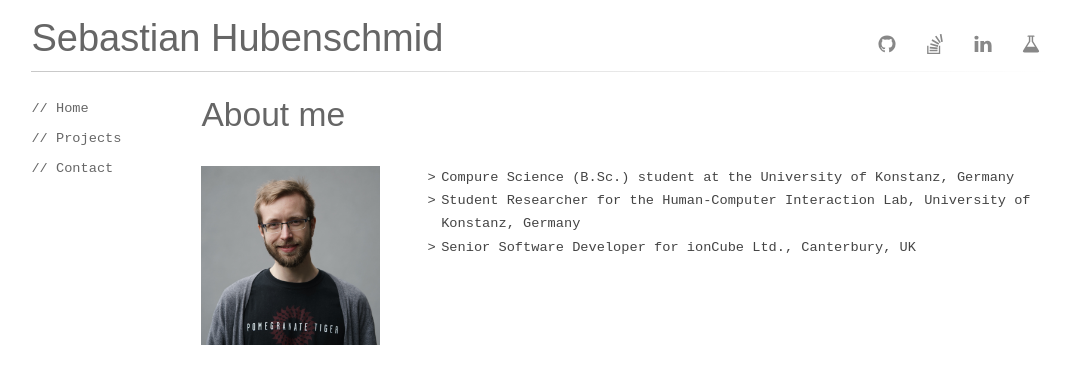
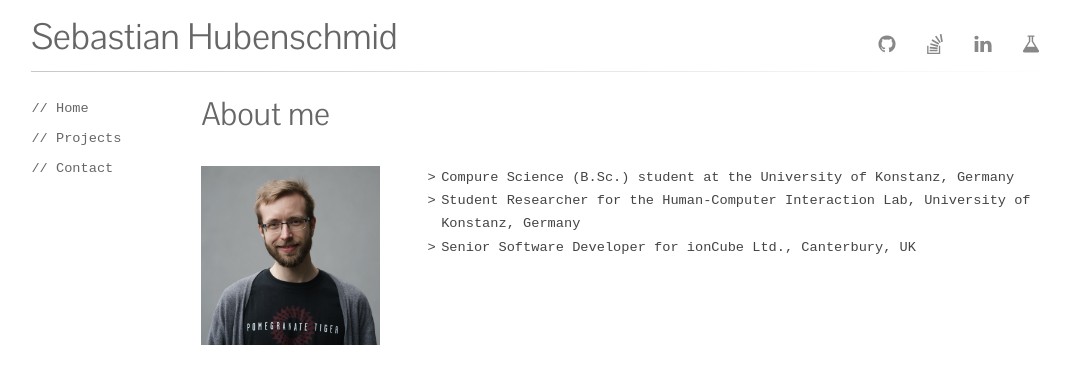
Before and after one commit to SebiH/PersonalWebsite, a Jekyll site: the page built from homepage/index.html, in a window 1280 px wide. Shown: the top 384 px of the page, without its empty margins (91-1161 px from the left). Built offline with Jekyll 4.4.1, drawn with Linux system fonts in a browser that asks for light colours; nearby versions of some CDN libraries; some web fonts are replaced; library files that are not in the unit come from our copies.

Commit message:
Host font locally

```diff
--- a/homepage/_includes/head.html
+++ b/homepage/_includes/head.html
@@ -14,7 +14,7 @@
 
     <link rel="stylesheet" href="/libs/pure/pure-min.css">
     <link rel="stylesheet" href="/libs/pure/grids-responsive-min.css">
-    <link href="https://fonts.googleapis.com/css?family=Pavanam" rel="stylesheet">
+    <link href="/fonts/Pavanam.css" rel="stylesheet">
 
     <link rel="stylesheet" href="/assets/style.css">
 </head>
--- /dev/null
+++ b/homepage/fonts/Pavanam.css
@@ -0,0 +1,8 @@
+/* latin */
+@font-face {
+  font-family: 'Pavanam';
+  font-style: normal;
+  font-weight: 400;
+  src: local('Pavanam'), local('Pavanam-Regular'), url(/fonts/Pavanam_latin.woff2) format('woff2');
+  unicode-range: U+0000-00FF, U+0131, U+0152-0153, U+02C6, U+02DA, U+02DC, U+2000-206F, U+2074, U+20AC, U+2212, U+2215, U+E0FF, U+EFFD, U+F000;
+}
```
Also changed, not shown: homepage/fonts/Pavanam_latin.woff2 (added).
